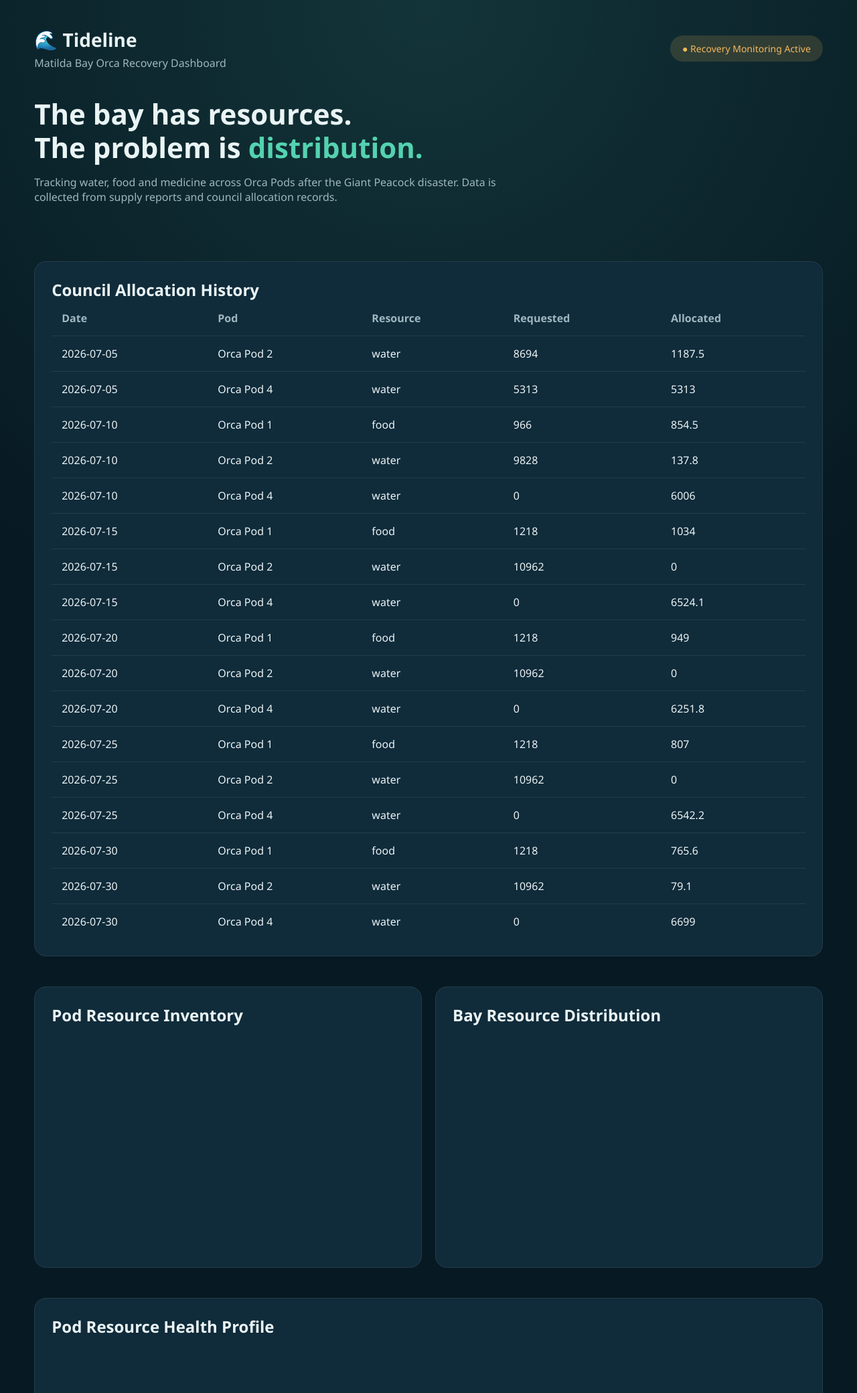
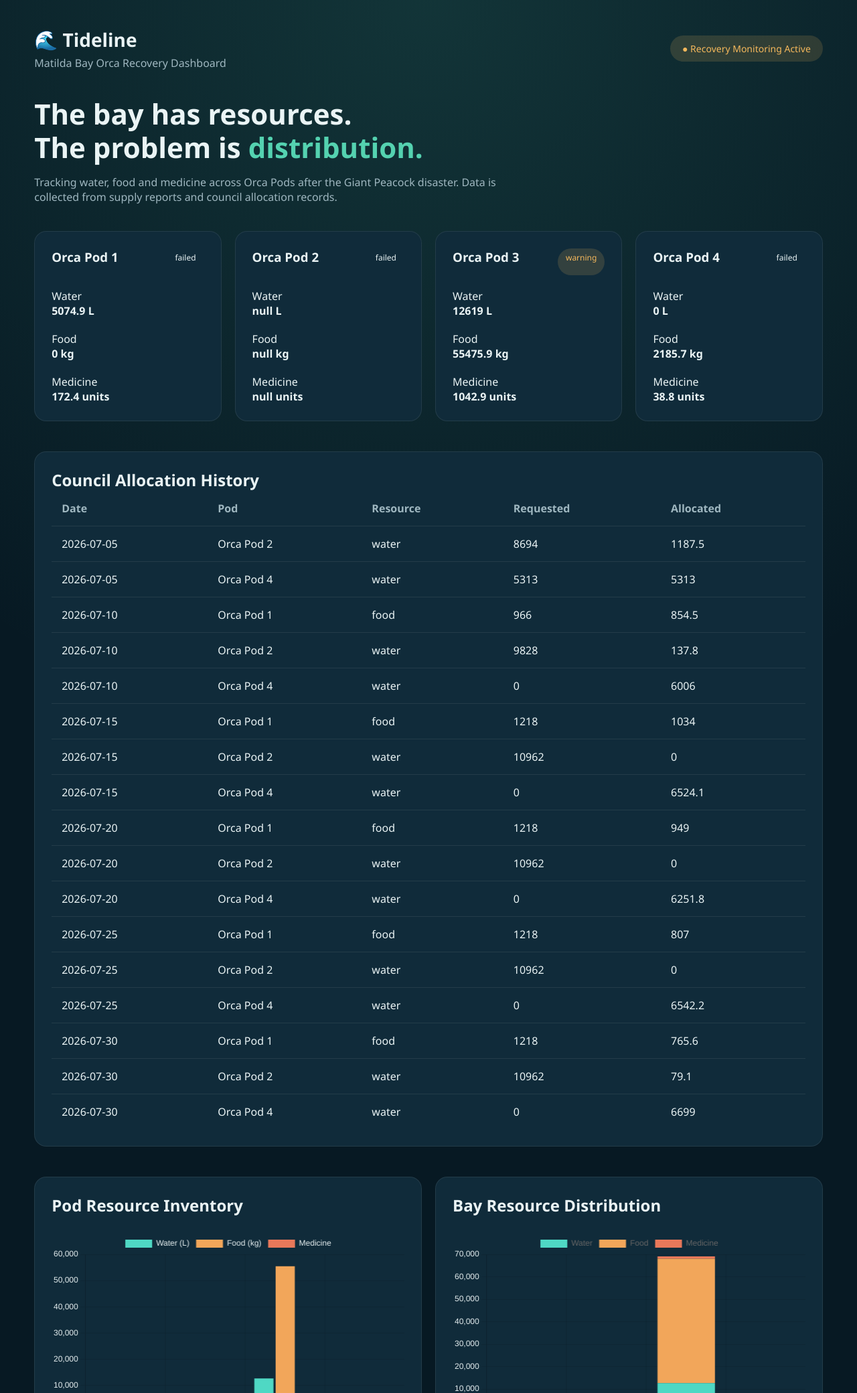
Before and after one commit to Kelly-Vl/Ultimate-Hackathon-2026-Orca-Pod-3, a Flask app: page / in a window 1280 px wide. Shown: the top 2080 px of the page at 67% size. Run offline with Flask 3, Linux system fonts and the light colour scheme; a map, chart or similar area stays blank.

Commit message:
added diagram from supply pod data

```diff
--- a/app.py
+++ b/app.py
@@ -10,11 +10,15 @@
 
 ## load csv data
 def load_pod_supply_data():
-    return pd.read_csv(POD_SUPPLY_CSV)
+    df = pd.read_csv(POD_SUPPLY_CSV)
+    # Replace NaN (from blank CSV cells) with None so jsonify emits valid `null`
+    # instead of the invalid JSON literal `NaN`, which crashes JSON.parse() in the browser
+    return df.astype(object).where(pd.notnull(df), None)
 
 
 def load_council_allocations():
-    return pd.read_csv(COUNCIL_ALLOCATIONS_CSV)
+    df = pd.read_csv(COUNCIL_ALLOCATIONS_CSV)
+    return df.astype(object).where(pd.notnull(df), None)
 
 
 ## main page
--- a/static/css/styles.css
+++ b/static/css/styles.css
@@ -229,6 +229,4 @@
 
 .chart-card canvas {
     margin-top:25px;
-
-    max-height:320px;
 }
--- a/static/js/script.js
+++ b/static/js/script.js
@@ -244,6 +244,7 @@
 
 
 responsive:true,
+maintainAspectRatio:false,
 
 
 plugins:{
@@ -371,6 +372,7 @@
 
 
 responsive:true,
+maintainAspectRatio:false,
 
 
 scales:{
@@ -474,6 +476,7 @@
 
 
 responsive:true,
+maintainAspectRatio:false,
 
 
 plugins:{
--- a/templates/index.html
+++ b/templates/index.html
@@ -68,14 +68,20 @@
                         Pod Resource Inventory
                     </h2>
 
-                    <canvas id="resourceChart"></canvas>
+                    <div style="position: relative; height: 320px;">
+                        <canvas id="resourceChart"></canvas>
+                    </div>
+
                 </div>
 
                 <div class="card chart-card">
                     <h2>
                         Bay Resource Distribution
                     </h2>
-                    <canvas id="distributionChart"></canvas>
+                    <div style="position: relative; height: 320px;">
+                        <canvas id="distributionChart"></canvas>
+                    </div>
+
                 </div>
             </div>
         </section>
@@ -85,7 +91,9 @@
                 <h2>
                 Pod Resource Health Profile
                 </h2>
-                <canvas id="healthChart"></canvas>
+                <div style="position: relative; height: 320px;">
+                    <canvas id="healthChart"></canvas>
+                </div>
             </div>
         </section>
 
@@ -96,6 +104,7 @@
         </div>
 
         <script src="https://cdn.jsdelivr.net/npm/chart.js"></script>
+
         <script src="{{ url_for('static', filename='js/script.js') }}"></script>
 
     </body>
```
